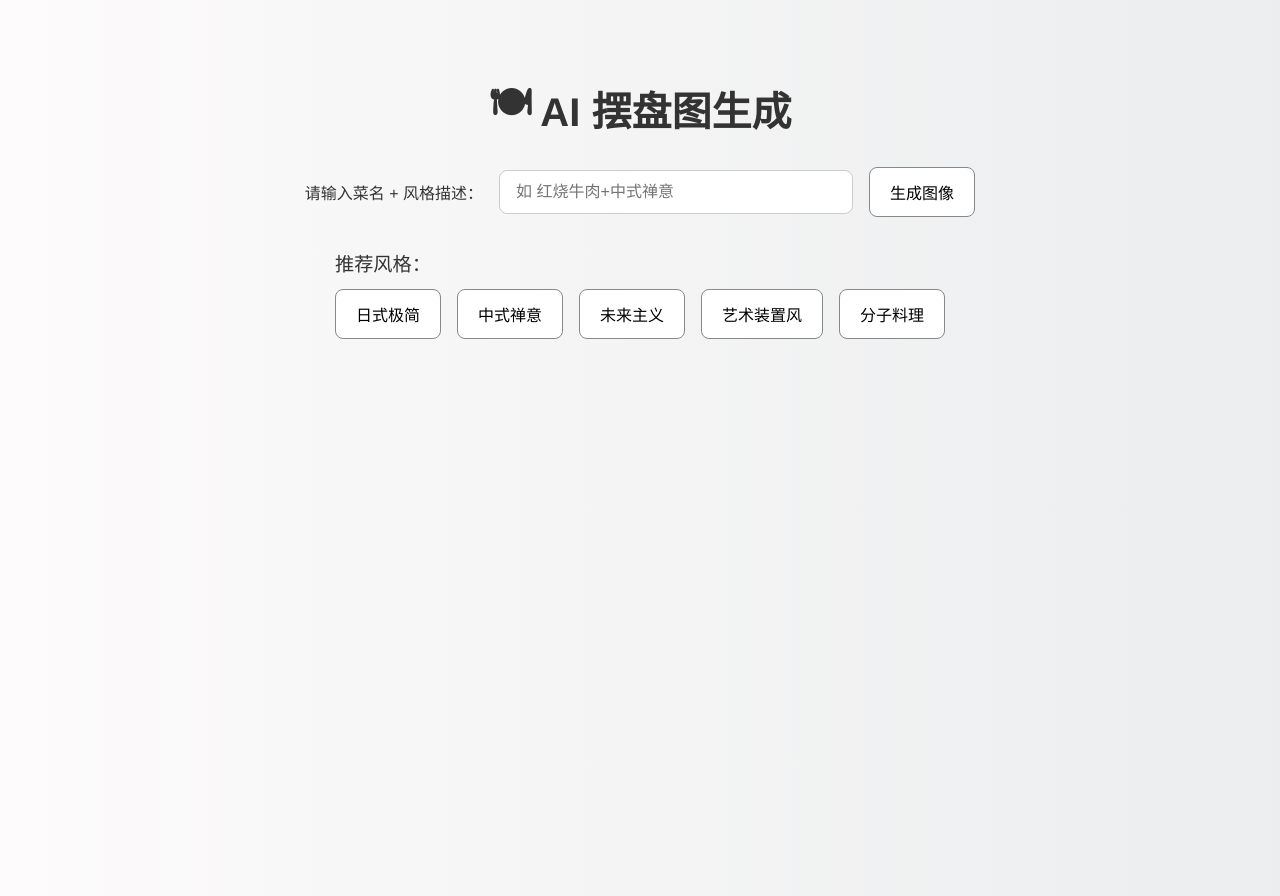
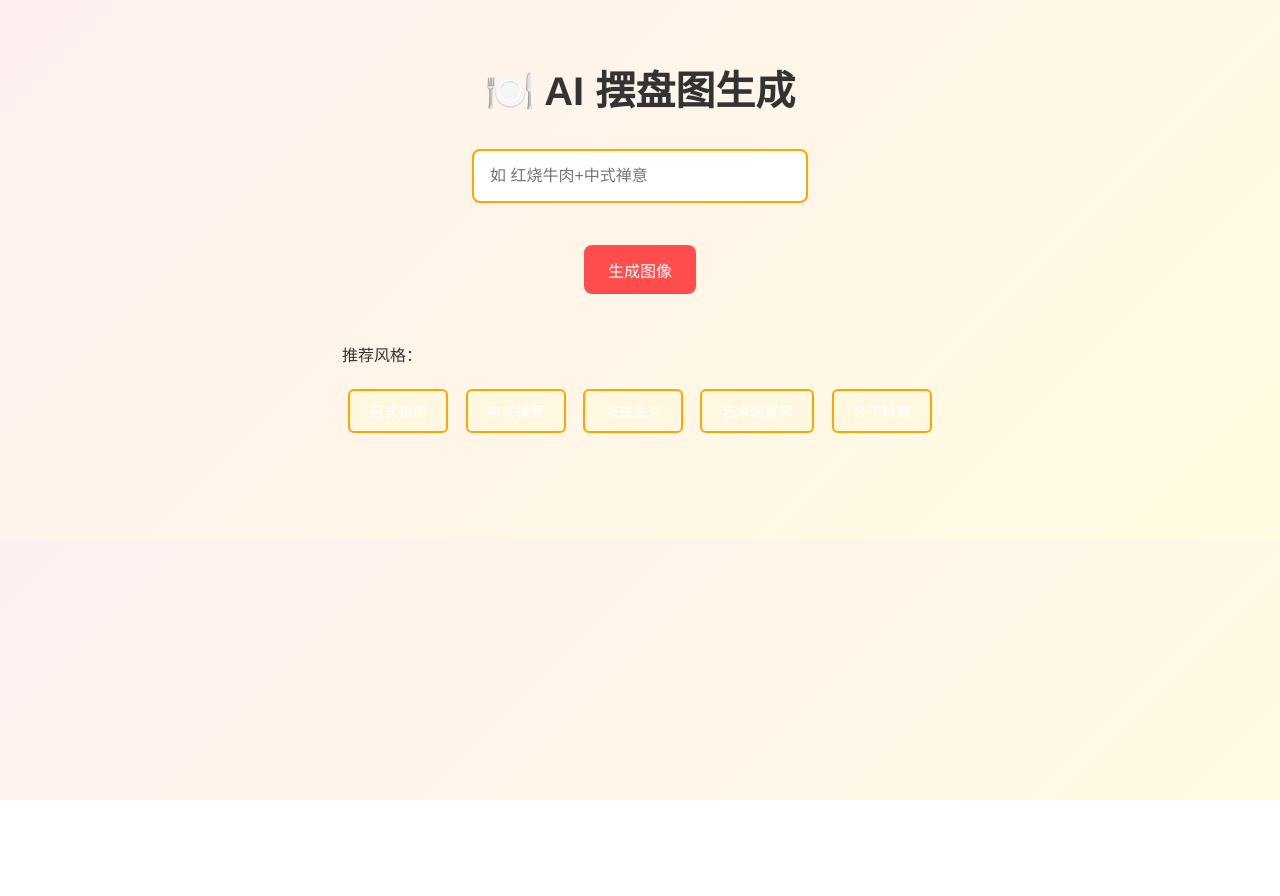
Before and after one commit to 9piece/ai-plating-new, a plain HTML site: page index.html in a window 1280 px wide. After the commit the page ends 800 px from the top, so only its background shows below. Drawn offline with Linux system fonts and the light colour scheme.

Commit message:
Update index.html

```diff
--- a/index.html
+++ b/index.html
@@ -6,137 +6,134 @@
   <title>AI 摆盘图生成</title>
   <style>
     body {
-      font-family: 'Helvetica Neue', sans-serif;
-      background: linear-gradient(to right, #fdfbfb, #ebedee);
+      font-family: "Helvetica Neue", sans-serif;
+      background: linear-gradient(135deg, #fff0f0, #fffce0);
+      margin: 0;
+      padding: 2rem;
       display: flex;
       flex-direction: column;
       align-items: center;
-      justify-content: flex-start;
-      padding: 40px 20px;
-      min-height: 100vh;
       color: #333;
     }
-
     h1 {
       font-size: 2.5rem;
-      margin-bottom: 1.5rem;
-      display: flex;
-      align-items: center;
-    }
-
-    h1::before {
-      content: "\1F37D"; /* 🍽 emoji */
-      margin-right: 0.5rem;
-    }
-
-    .input-group {
-      display: flex;
-      align-items: center;
-      gap: 1rem;
       margin-bottom: 2rem;
     }
-
     input[type="text"] {
-      padding: 0.75rem 1rem;
-      border: 1px solid #ccc;
+      padding: 1rem;
+      width: 300px;
+      font-size: 1rem;
+      border: 2px solid #ffa500;
+      border-radius: 8px;
+      margin-bottom: 1.5rem;
+    }
+    button {
+      padding: 0.8rem 1.5rem;
+      background-color: #ff4c4c;
+      color: white;
+      border: none;
       border-radius: 8px;
       font-size: 1rem;
-      width: 320px;
+      cursor: pointer;
+      transition: background-color 0.3s;
     }
-
-    button {
-      padding: 0.75rem 1.25rem;
-      border: 1px solid #888;
-      background-color: white;
-      font-size: 1rem;
-      border-radius: 8px;
+    button:hover {
+      background-color: #e63900;
+    }
+    .recommend {
+      margin-top: 2rem;
+    }
+    .style-btn {
+      padding: 0.6rem 1.2rem;
+      margin: 0.4rem;
+      border: 2px solid #ffa500;
+      background-color: #fff8e1;
+      border-radius: 6px;
+      font-size: 0.9rem;
       cursor: pointer;
-      transition: background 0.3s;
     }
-
-    button:hover {
-      background-color: #eee;
+    .style-btn:hover {
+      background-color: #ffe066;
     }
-
-    .section-title {
-      font-size: 1.2rem;
-      margin-bottom: 0.75rem;
+    #result {
+      margin-top: 2rem;
+      text-align: center;
     }
-
-    .recommendations {
-      display: flex;
-      flex-wrap: wrap;
-      gap: 1rem;
-      margin-bottom: 2rem;
+    #preview {
+      margin-top: 1rem;
+      max-width: 90%;
+      border-radius: 12px;
+      box-shadow: 0 4px 20px rgba(0,0,0,0.1);
     }
-
-    .preview-container {
-      display: flex;
-      flex-direction: column;
-      align-items: center;
-      gap: 0.75rem;
-    }
-
-    .image-preview {
-      width: 300px;
-      height: auto;
-      border-radius: 12px;
-      box-shadow: 0 4px 16px rgba(0, 0, 0, 0.1);
+    #download-btn {
+      margin-top: 1rem;
+      display: none;
+      background-color: #ffb400;
     }
   </style>
 </head>
 <body>
-  <h1>AI 摆盘图生成</h1>
+  <h1>🍽️ AI 摆盘图生成</h1>
+  <input type="text" id="prompt" placeholder="如 红烧牛肉+中式禅意" />
+  <br />
+  <button onclick="generateImage()">生成图像</button>
 
-  <div class="input-group">
-    <label for="prompt">请输入菜名 + 风格描述：</label>
-    <input id="prompt" type="text" placeholder="如 红烧牛肉+中式禅意" />
-    <button onclick="generateImage()">生成图像</button>
+  <div class="recommend">
+    <p>推荐风格：</p>
+    <button class="style-btn" onclick="setStyle('日式极简')">日式极简</button>
+    <button class="style-btn" onclick="setStyle('中式禅意')">中式禅意</button>
+    <button class="style-btn" onclick="setStyle('未来主义')">未来主义</button>
+    <button class="style-btn" onclick="setStyle('艺术装置风')">艺术装置风</button>
+    <button class="style-btn" onclick="setStyle('分子料理')">分子料理</button>
   </div>
 
-  <div>
-    <div class="section-title">推荐风格：</div>
-    <div class="recommendations">
-      <button onclick="setPrompt('日式极简')">日式极简</button>
-      <button onclick="setPrompt('中式禅意')">中式禅意</button>
-      <button onclick="setPrompt('未来主义')">未来主义</button>
-      <button onclick="setPrompt('艺术装置风')">艺术装置风</button>
-      <button onclick="setPrompt('分子料理')">分子料理</button>
-    </div>
+  <div id="result">
+    <p id="status"></p>
+    <img id="preview" src="" alt="" />
+    <br />
+    <button id="download-btn" onclick="downloadImage()">下载图片</button>
   </div>
 
-  <div id="result" class="preview-container"></div>
+  <script>
+    async function generateImage() {
+      const prompt = document.getElementById("prompt").value;
+      const status = document.getElementById("status");
+      const preview = document.getElementById("preview");
+      const downloadBtn = document.getElementById("download-btn");
 
-  <script>
-    function setPrompt(style) {
-      const input = document.getElementById("prompt");
-      if (!input.value.includes(style)) {
-        input.value = input.value ? `${input.value} + ${style}` : style;
+      status.textContent = "生成中...";
+      preview.src = "";
+      downloadBtn.style.display = "none";
+
+      const response = await fetch("/api/generate", {
+        method: "POST",
+        headers: { "Content-Type": "application/json" },
+        body: JSON.stringify({ prompt })
+      });
+
+      const data = await response.json();
+
+      if (response.ok) {
+        preview.src = data.image;
+        downloadBtn.style.display = "inline-block";
+        status.textContent = "生成完成：";
+      } else {
+        status.textContent = "生成失败：" + (data.error || "未知错误");
       }
     }
 
-    async function generateImage() {
-      const prompt = document.getElementById("prompt").value;
-      const resultDiv = document.getElementById("result");
-      resultDiv.innerHTML = "生成中...";
+    function downloadImage() {
+      const image = document.getElementById("preview");
+      const link = document.createElement("a");
+      link.href = image.src;
+      link.download = "plating-image.png";
+      link.click();
+    }
 
-      const res = await fetch("/api/generate", {
-        method: "POST",
-        headers: {
-          "Content-Type": "application/json"
-        },
-        body: JSON.stringify({ prompt })
-      });
-
-      const data = await res.json();
-
-      if (data.image) {
-        resultDiv.innerHTML = `
-          <img class="image-preview" src="${data.image}" alt="生成结果" />
-          <a href="${data.image}" download><button>下载图像</button></a>
-        `;
-      } else {
-        resultDiv.innerHTML = `生成失败：${data.error || "未知错误"}`;
+    function setStyle(style) {
+      const input = document.getElementById("prompt");
+      if (!input.value.includes(style)) {
+        input.value = input.value + (input.value ? "+" : "") + style;
       }
     }
   </script>
```
